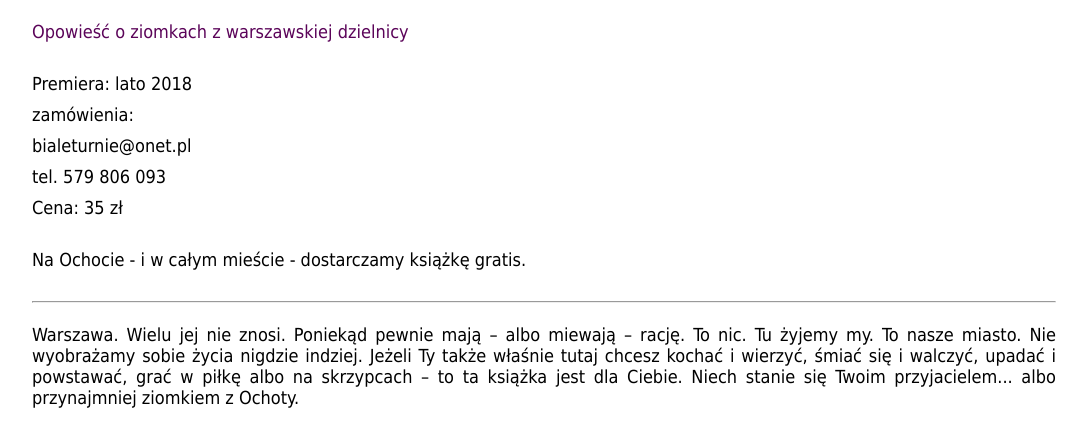
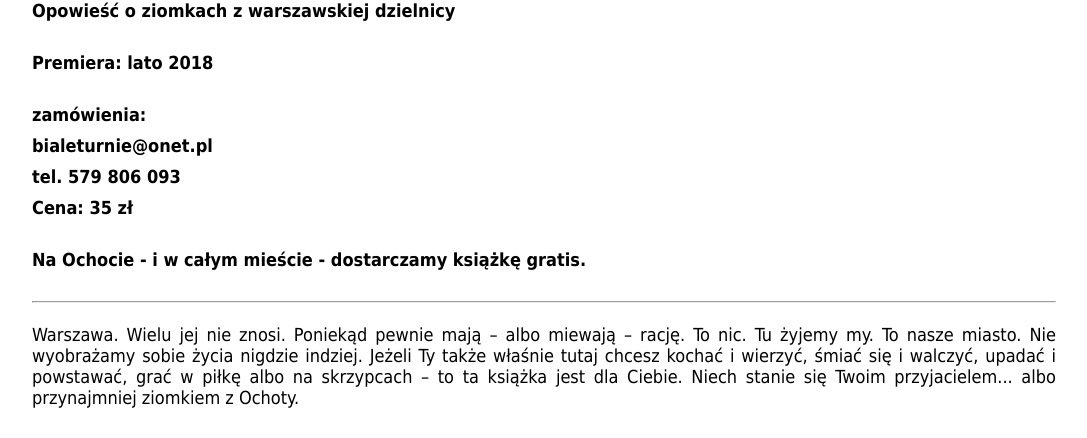
Before and after one commit to DamianBasista/ochota, a plain HTML site: page index.html in a window 1280 px wide. Shown: the part 810-1248 px from the top of the page, without its empty margins (96-1183 px from the left). Drawn offline with Linux system fonts and the light colour scheme.

Commit message:
change css and html

```diff
--- a/index.html
+++ b/index.html
@@ -16,10 +16,10 @@
 
 	<p class="break">Inicjatywa Białe Turnie przedstawia książkę Jakuba Opaczewskiego</p>
 	<p class="break">„Ochota na więcej”</p>
-	<br/>
-	<p class="break colorText">Opowieść o ziomkach z warszawskiej dzielnicy</p>
+	<p class="break">Opowieść o ziomkach z warszawskiej dzielnicy</p>
  	<br/>
  	<p class="break">Premiera: lato 2018</p>
+ 	<br/>
 	<p class="break">zamówienia:</p>
 	<p class="break">bialeturnie@onet.pl</p>
 	<p class="break">tel. 579 806 093</p>
--- a/style.css
+++ b/style.css
@@ -17,7 +17,5 @@ img{
 
 .break {
 	padding-bottom: 10px;
+	font-weight: bold;
 }
-.colorText {
-	color: #5b0459;
-}
```
